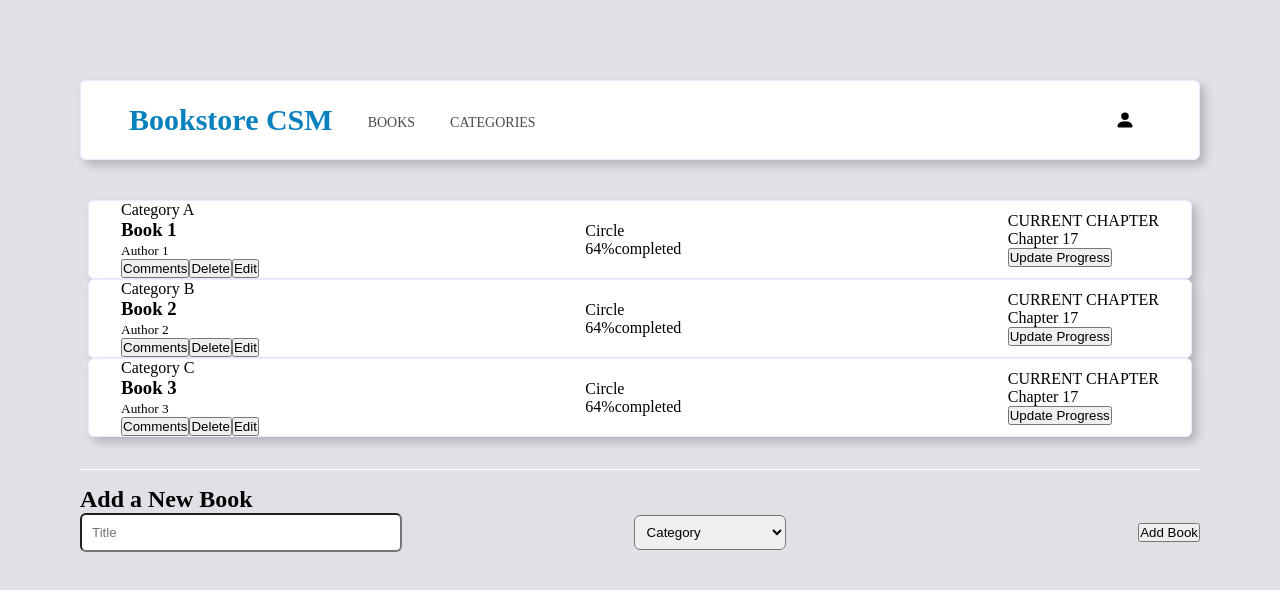
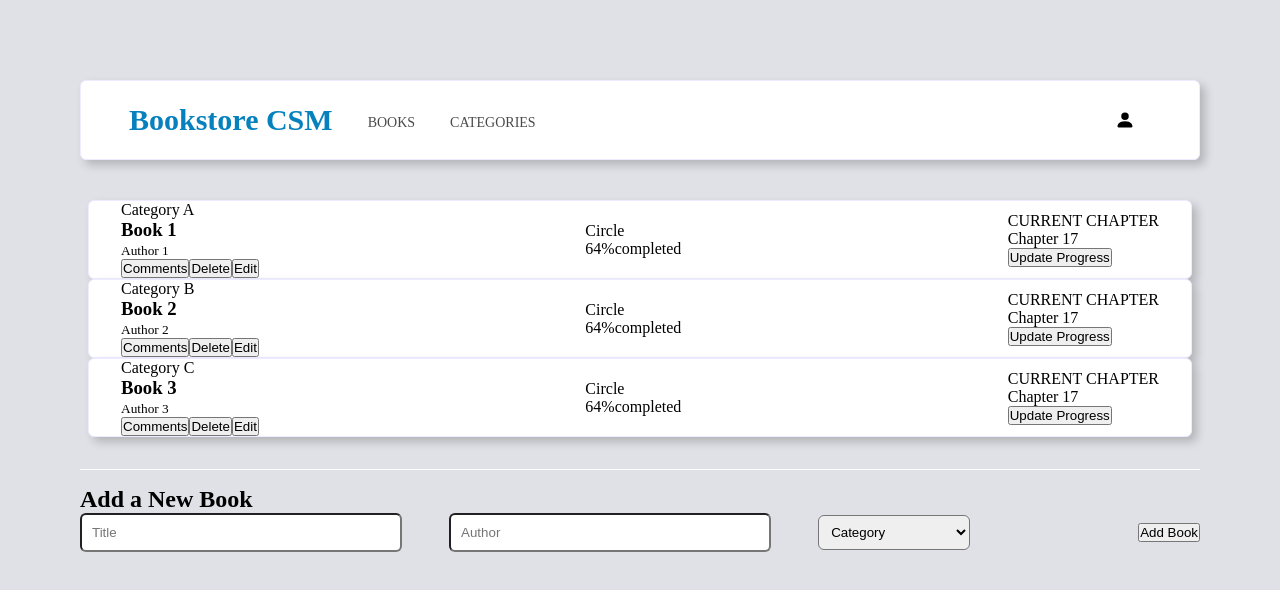
Before and after one commit to Kwamay/React-Books, a React (Create React App) app: page / in a window 1280 px wide. Shown: the top 590 px of the page. Built offline with nearby package versions, Linux system fonts and the light colour scheme.

Commit message:
Add author input to project

```diff
--- a/src/component/CreateBook.jsx
+++ b/src/component/CreateBook.jsx
@@ -38,6 +38,17 @@ const CreateBook = () => {
           />
         </div>
         <div>
+          {/* <label htmlFor="title">Title:</label> */}
+          <input
+            type="text"
+            id="author"
+            placeholder="Author"
+            value={author}
+            onChange={handleTitleChange}
+            required
+          />
+        </div>
+        <div>
           {/* <label htmlFor="author">Author:</label> */}
           <select className="category" onChange={handleAuthorChange} id="color" name="category">
             <option value={author}>Category</option>
```
Also changed, not shown: src/component/Books.jsx (deleted, +0 -14 lines).
